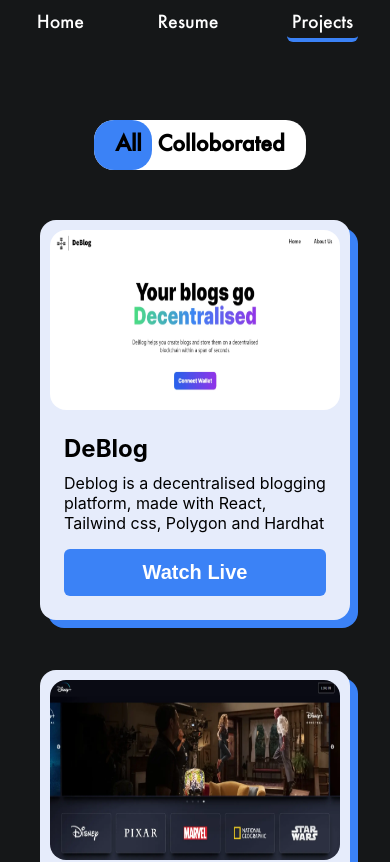
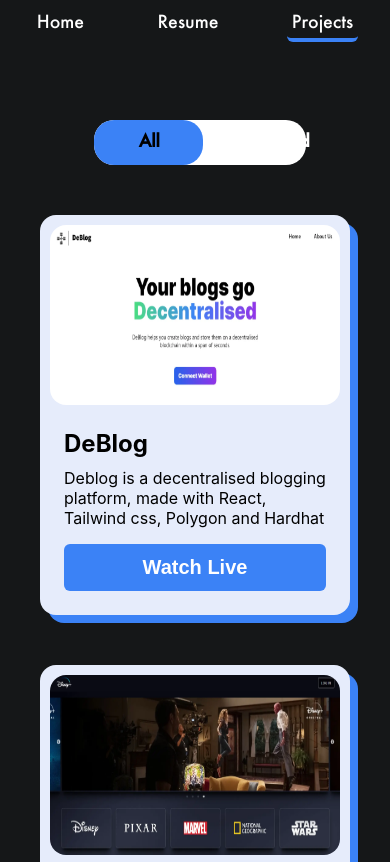
Before and after one commit to sahilkakwani9/React-Portfolio, a React (Create React App) app: page /projects in a window 390 px wide. Shown: the top 862 px of the page. Built offline with nearby package versions, Linux system fonts and the light colour scheme; a web font is replaced by a local one.

Commit message:
fix: responsive tab

```diff
--- a/src/components/Main.css
+++ b/src/components/Main.css
@@ -402,6 +402,7 @@ a {
     .main-container {
         display: block;
     }
+
     .main-container .headshot-img {
         width: 80%;
         margin: 15vh auto 0;
--- a/src/components/Projects.css
+++ b/src/components/Projects.css
@@ -301,13 +301,24 @@
 
     .window {
         width: 52vw;
+        font-size: 10px;
+    }
+
+    .toggle {
+        width: 50%;
+    }
+    .tab button{
+        font-size: 1.2rem;
     }
     .project-container .window .tab .blue {
-        width: 15vw;
+        width: 28vw;
     }
     .collab {
-        width: 40vw!important;
-        left: 14.8vw;
+        width: 30vw!important;
+        left: 25vw;
+    }
+    .tab .white {
+        color: white;
     }
 
     .card-wrap .card {
--- a/src/components/Projects.js
+++ b/src/components/Projects.js
@@ -4,15 +4,15 @@ import projects from "../Projects.json"
 import { useEffect } from 'react';
 
 function Projects() {
-    const [filter, setFilter] = useState("all");
+    const [filter, setFilter] = useState(true);
     const [active, setActive] = useState("all");
     return (
         <div className='project-container'>
             <div className="project-wrapper">
                 <div className='window'>
                     <div className='tab'>
-                        <button onClick={() => { setFilter("all"); setActive("all"); }} className={`toggle`}>All</button>
-                        <button className={`toggle`} onClick={() => { setFilter("collab"); setActive("collab"); }}>Colloborated</button>
+                        <button onClick={() => { setFilter(false); setActive("all"); }} className={`toggle ${filter?'':'white'}`}>All</button>
+                        <button className={`toggle ${filter?'white':''}`} onClick={() => { setFilter(true); setActive("collab"); }}>Colloborated</button>
                         <div className={`blue ${active}`}></div>
                     </div>
                 </div>
```
